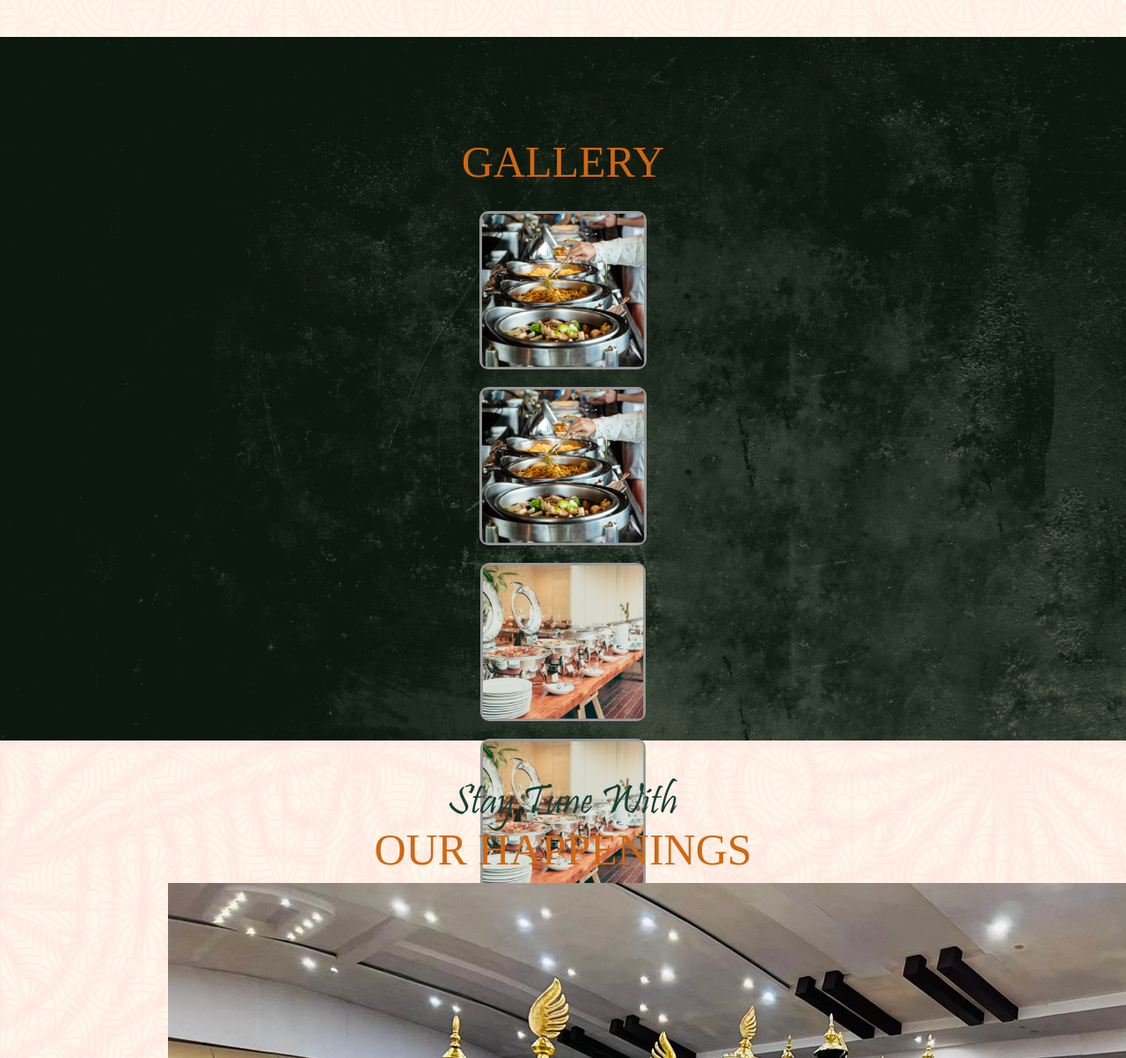
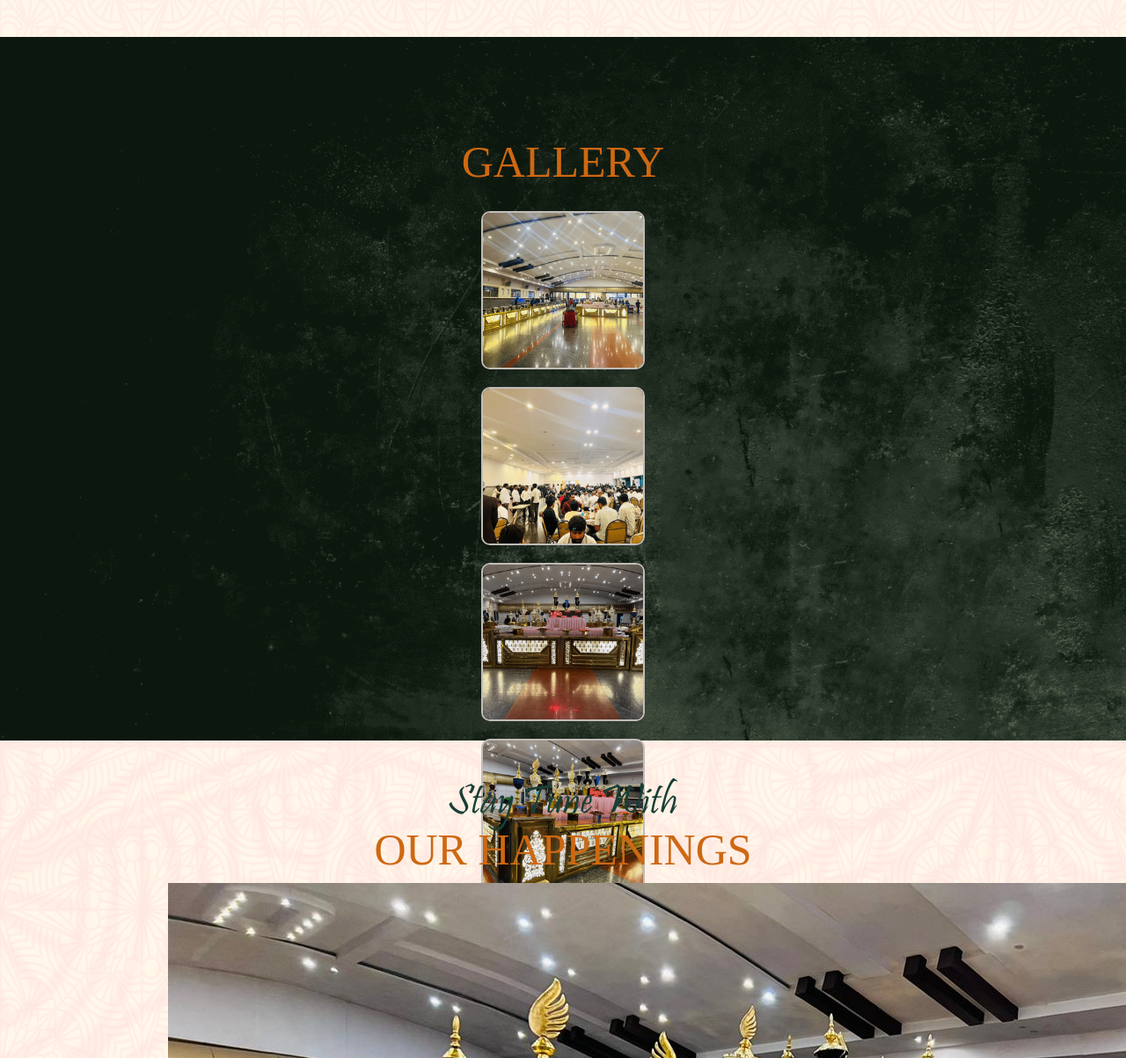
Before and after one commit to ReymouldParam/demo.teluguaromas, a PHP site: page /pages/catering.html in a window 1280 px wide. Shown: the part 1386-2589 px from the top of the page at 88% size. Run offline with PHP 8.4, Linux system fonts and the light colour scheme; some libraries are stand-ins or nearby versions; some web fonts are replaced; grey boxes are pictures that could not be loaded.

Commit message:
gallery section updated

```diff
--- a/assets/css/catering.css
+++ b/assets/css/catering.css
@@ -297,11 +297,12 @@ header{
     justify-content: space-around;
 }
 
-.gallery-catering-item > img{
+.gallery-catering-item > img ,.gallery-catering-item > video{
     width:auto;
     height:45%;
     margin: auto;
     border-radius: 10px;
+    border: 2px solid var(--theme-color-logo2);
 }
 
 .slick-initialized .slick-slide{
--- a/assets/css/styles.css
+++ b/assets/css/styles.css
@@ -851,6 +851,7 @@ header{
     height: 35px;
     padding: 1px;
     color: #fff;
+    margin: 0 5px;
 }
 
 .subscribe-form > input:focus{
@@ -1075,12 +1076,12 @@ footer{
     .subscribe-form > input{
         font-size: 1.5rem;
         border-width: 0.3rem ;
-        border-radius: 15px;
+        border-radius: 10px;
     }
 
     .subscribe-form > button{
         font-size: 1.4rem;
-        border-radius: 15px;
+        border-radius: 10px;
     }
 
     .footer-inner > .column1 > img{
--- /dev/null
+++ b/assets/images/carousel3-images/dimentions.txt
@@ -0,0 +1,3 @@
+270 * 260 px
+
+these dimentions must be used for all the images in this foulder
--- a/pages/catering.html
+++ b/pages/catering.html
@@ -456,12 +456,44 @@
         <div class="gallery-main-container utility-background-property">
           <h1 class="catering-gallery-heading">Gallery</h1>
           <div class="gallery-container" id="cateringCarousel">
-             <div class="gallery-catering-item"><img src="../assets/images/carousel3-images/image-1.png" alt=""><img src="../assets/images/carousel3-images/image-1.png" alt=""></div>
-             <div class="gallery-catering-item"><img src="../assets/images/carousel3-images/image-2.png" alt=""><img src="../assets/images/carousel3-images/image-2.png" alt=""></div>
-             <div class="gallery-catering-item"><img src="../assets/images/carousel3-images/image-3.png" alt=""><img src="../assets/images/carousel3-images/image-3.png" alt=""></div>
-             <div class="gallery-catering-item"><img src="../assets/images/carousel3-images/image-1.png" alt=""><img src="../assets/images/carousel3-images/image-1.png" alt=""></div>
-             <div class="gallery-catering-item"><img src="../assets/images/carousel3-images/image-2.png" alt=""><img src="../assets/images/carousel3-images/image-2.png" alt=""></div>
-             <div class="gallery-catering-item"><img src="../assets/images/carousel3-images/image-3.png" alt=""><img src="../assets/images/carousel3-images/image-3.png" alt=""></div>
+             <div class="gallery-catering-item">
+              <img src="../assets/images/carousel3-images/2.png" alt="">
+              <img src="../assets/images/carousel3-images/1.png" alt="">
+            </div>
+
+             <div class="gallery-catering-item">
+              <img src="../assets/images/carousel3-images/3.png" alt="">
+              <img src="../assets/images/carousel3-images/4.png" alt="">
+            </div>
+
+            <div class="gallery-catering-item">
+              <video width="270" height="260" controls>
+                <source src="../assets/images/carousel3-images/1.mp4" type="video/mp4">
+              </video>
+              <video width="260" height="270" controls>
+                <source src="../assets/images/carousel3-images/2.mp4" type="video/mp4">
+              </video>
+            </div>
+
+             <div class="gallery-catering-item">
+              <img src="../assets/images/carousel3-images/2.png" alt="">
+              <img src="../assets/images/carousel3-images/1.png" alt="">
+            </div>
+
+             <div class="gallery-catering-item">
+              <img src="../assets/images/carousel3-images/3.png" alt="">
+              <img src="../assets/images/carousel3-images/4.png" alt="">
+            </div>
+
+            <div class="gallery-catering-item">
+              <video width="270" height="260" controls>
+                <source src="../assets/images/carousel3-images/1.mp4" type="video/mp4">
+              </video>
+              <video width="260" height="270" controls>
+                <source src="../assets/images/carousel3-images/2.mp4" type="video/mp4">
+              </video>
+            </div>
+
           </div>
           <!-- green-overlay -->
           <div class="catering-overlay-green"></div>
```
Also changed, not shown: assets/images/carousel3-images/1.png (added), assets/images/carousel3-images/2.png (added), assets/images/carousel3-images/3.png (added), assets/images/carousel3-images/4.png (added), 2 other files.
